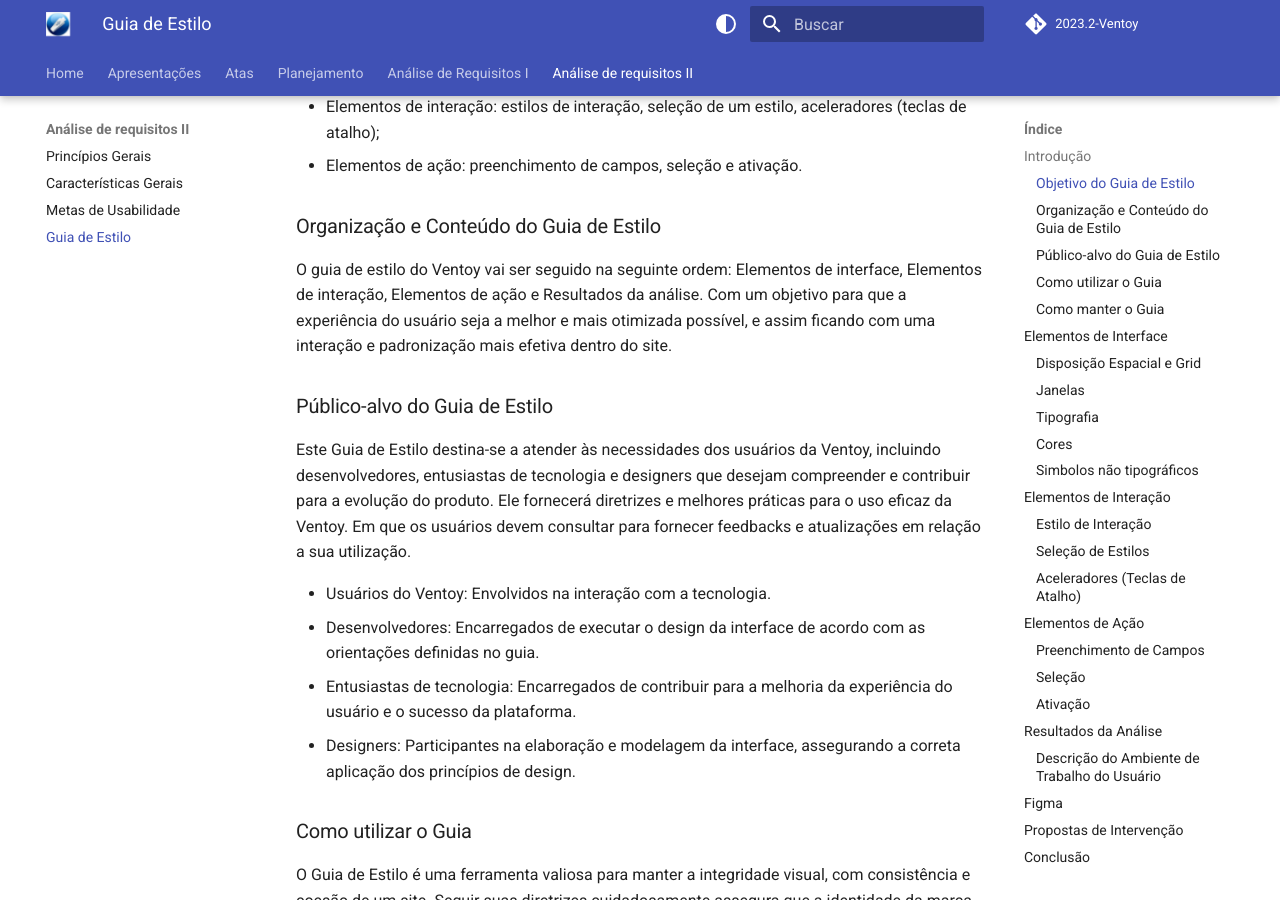
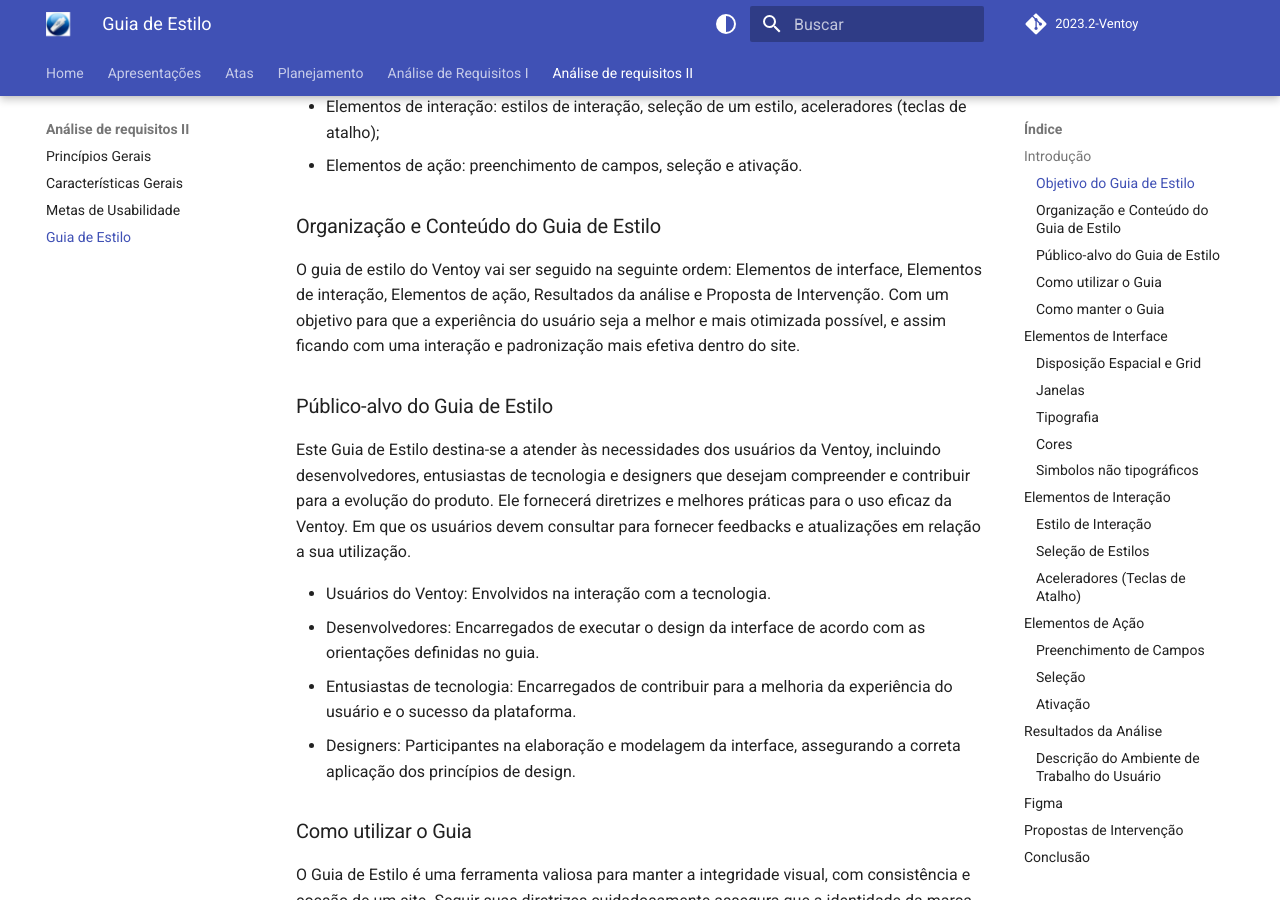
Before and after one commit to Interacao-Humano-Computador/2023.2-Ventoy, an MkDocs documentation site: the page built from docs/AnaliseDeRequisitos/guia-de-estilo.md, in a window 1280 px wide and 900 px high, scrolled down 661 px. Built offline with MkDocs 1.6.1 and Material for MkDocs 9.7.7, drawn with Linux system fonts in a browser that asks for light colours; comment, search, counter and statistics services are not loaded.

Commit message:
Update guia-de-estilo.md

```diff
--- a/docs/AnaliseDeRequisitos/guia-de-estilo.md
+++ b/docs/AnaliseDeRequisitos/guia-de-estilo.md
@@ -14,7 +14,7 @@
 
 ### Organização e Conteúdo do Guia de Estilo
 
-O guia de estilo do Ventoy vai ser seguido na seguinte ordem: Elementos de interface, Elementos de interação, Elementos de ação e Resultados da análise. Com um objetivo para que a experiência do usuário seja a melhor e mais otimizada possível, e assim ficando com uma interação e padronização mais efetiva dentro do site.
+O guia de estilo do Ventoy vai ser seguido na seguinte ordem: Elementos de interface, Elementos de interação, Elementos de ação, Resultados da análise e Proposta de Intervenção. Com um objetivo para que a experiência do usuário seja a melhor e mais otimizada possível, e assim ficando com uma interação e padronização mais efetiva dentro do site.
 
 ### Público-alvo do Guia de Estilo
 
```
